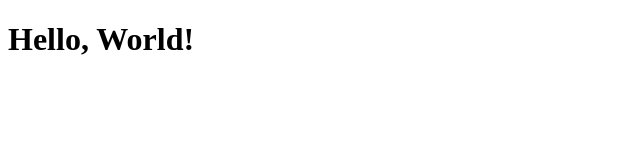
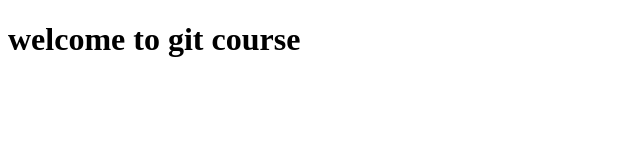
Before and after one commit to jordipoch/git-workshop, a plain HTML site: page index.html in a window 1280 px wide. Shown: the whole page, without its empty margins (0-640 px from the left). Drawn offline with Linux system fonts and the light colour scheme.

Commit message:
Change title in index.html

```diff
--- a/index.html
+++ b/index.html
@@ -4,6 +4,6 @@
     <title>Hello, World!</title>
   </head>
   <body>
-    <h1>Hello, World!</h1>
+    <h1>welcome to git course</h1>
   </body>
 </html>
```
